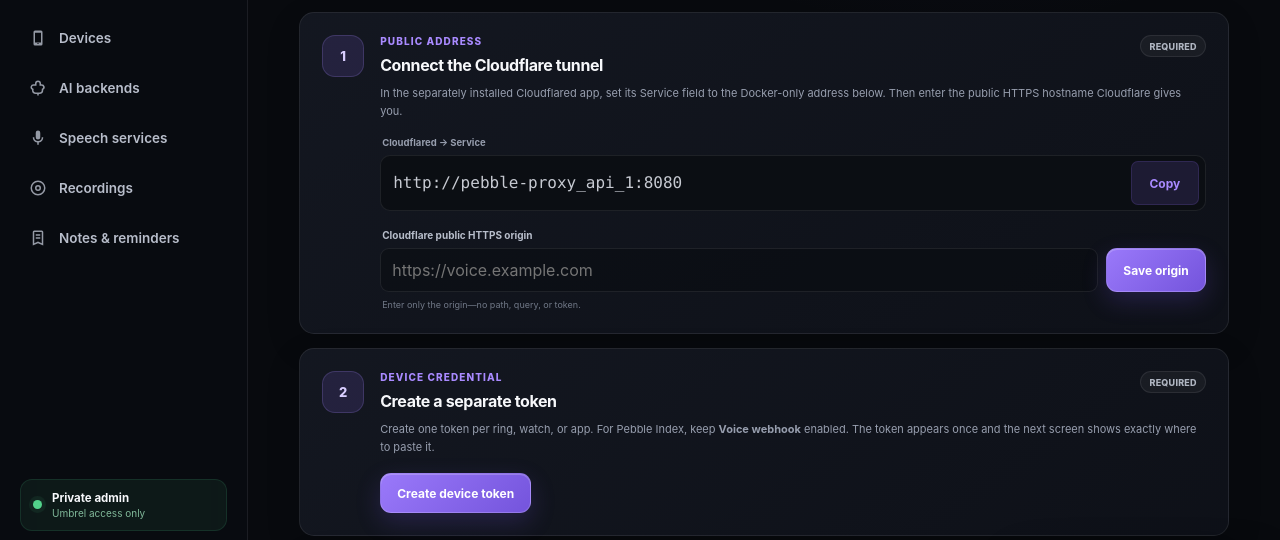
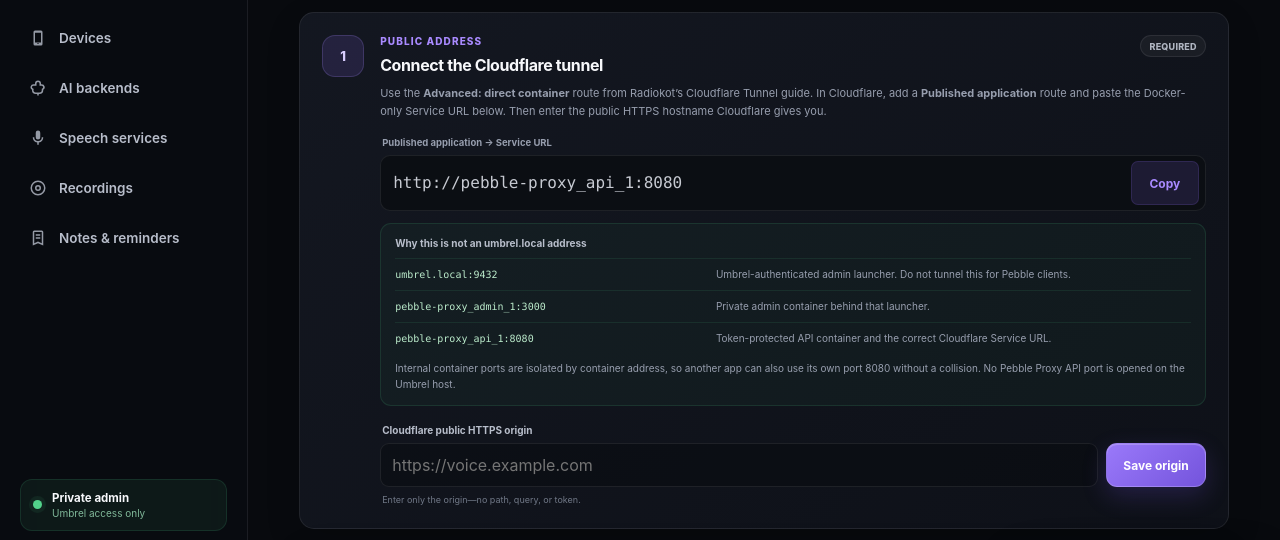
Before and after one commit to jlmrt/PebbleProxy, a website: page web/index.html in a window 1280 px wide. Both pictures are taken after a click on the link "Guided setup". Shown: the part 190-730 px from the top of the page. Drawn offline with Linux system fonts and the light colour scheme; no server answers.

Commit message:
Clarify direct-container routing and port separation

```diff
--- a/docker-compose.yml
+++ b/docker-compose.yml
@@ -66,6 +66,8 @@ services:
       PUBLIC_BASE_URL: ${PEBBLE_PROXY_PUBLIC_BASE_URL:-}
       ALLOWED_PUBLIC_HOSTS: ${PEBBLE_PROXY_ALLOWED_HOSTS:-}
       NODE_ENV: production
+    # Intentionally Docker-network-only. Cloudflared reaches this service at
+    # pebble-proxy_api_1:8080; no API port is published on the Umbrel host.
     expose:
       - "8080"
     networks:
--- a/src/admin.js
+++ b/src/admin.js
@@ -283,6 +283,9 @@ function connectivityView(db, config) {
       status: 'not_checked',
       serviceUrl: CLOUDFLARED_SERVICE_URL,
       publicTarget: CLOUDFLARED_SERVICE_URL,
+      routeMode: 'internal_container',
+      hostPortPublished: false,
+      adminPort: 9432,
       adminPublic: false
     },
     publicApi: {
--- a/web/index.html
+++ b/web/index.html
@@ -7,7 +7,7 @@
     <meta name="color-scheme" content="dark">
     <meta name="description" content="Private control plane for Pebble Proxy on Umbrel">
     <title>Pebble Proxy</title>
-    <link rel="stylesheet" href="/styles.css?v=0.1.0-test.4">
+    <link rel="stylesheet" href="/styles.css?v=0.1.0-test.5">
   </head>
   <body>
     <a class="skip-link" href="#main-content">Skip to content</a>
@@ -101,10 +101,19 @@
                 <div class="step-number" aria-hidden="true">1</div>
                 <div class="step-content">
                   <div class="step-heading"><div><span class="eyebrow">Public address</span><h3>Connect the Cloudflare tunnel</h3></div><span class="badge badge-neutral" id="setup-origin-status">Required</span></div>
-                  <p>In the separately installed Cloudflared app, set its Service field to the Docker-only address below. Then enter the public HTTPS hostname Cloudflare gives you.</p>
+                  <p>Use the <strong>Advanced: direct container</strong> route from Radiokot’s Cloudflare Tunnel guide. In Cloudflare, add a <strong>Published application</strong> route and paste the Docker-only Service URL below. Then enter the public HTTPS hostname Cloudflare gives you.</p>
                   <div class="copy-field">
-                    <label for="setup-cloudflare-target">Cloudflared → Service</label>
+                    <label for="setup-cloudflare-target">Published application → Service URL</label>
                     <div><input id="setup-cloudflare-target" type="text" readonly spellcheck="false" value="http://pebble-proxy_api_1:8080"><button type="button" class="copy-button" data-copy-target="setup-cloudflare-target">Copy</button></div>
+                  </div>
+                  <div class="route-explanation">
+                    <strong>Why this is not an umbrel.local address</strong>
+                    <dl class="port-map">
+                      <div><dt><code>umbrel.local:9432</code></dt><dd>Umbrel-authenticated admin launcher. Do not tunnel this for Pebble clients.</dd></div>
+                      <div><dt><code>pebble-proxy_admin_1:3000</code></dt><dd>Private admin container behind that launcher.</dd></div>
+                      <div><dt><code>pebble-proxy_api_1:8080</code></dt><dd>Token-protected API container and the correct Cloudflare Service URL.</dd></div>
+                    </dl>
+                    <p>Internal container ports are isolated by container address, so another app can also use its own port 8080 without a collision. No Pebble Proxy API port is opened on the Umbrel host.</p>
                   </div>
                   <form class="connectivity-form" id="setup-connectivity-form">
                     <label class="field"><span>Cloudflare public HTTPS origin</span><div class="connectivity-origin-row"><input id="setup-public-base-url" name="publicBaseUrl" type="url" inputmode="url" autocomplete="url" placeholder="https://voice.example.com" required><button class="button button-primary" type="submit">Save origin</button></div><small>Enter only the origin—no path, query, or token.</small></label>
@@ -209,10 +218,10 @@
                 </div>
                 <p class="helper">Pebble Index/CoreApp: paste this into <strong>Webhook URL</strong>, then paste the raw one-time token into <strong>Auth Token</strong>—no <code>Bearer</code> prefix and no custom header. Custom clients may instead use <code>Authorization: Bearer &lt;token&gt;</code>.</p>
                 <div class="copy-field copy-field-secondary">
-                  <label for="cloudflare-service-url">Internal Cloudflared target (Docker only)</label>
+                  <label for="cloudflare-service-url">Published application Service URL (advanced/direct container)</label>
                   <div><input id="cloudflare-service-url" type="text" readonly spellcheck="false" value="http://pebble-proxy_api_1:8080"><button type="button" class="copy-button" data-copy-target="cloudflare-service-url">Copy</button></div>
                 </div>
-                <p class="helper">Paste this into Cloudflared’s Service field. Port 8080 exists only inside the Pebble Proxy API container; it is not opened on the Umbrel host.</p>
+                <p class="helper">Paste this exact value into Cloudflare’s Published application → Service URL. This is Radiokot’s direct-container route: port 8080 is not opened on the Umbrel host and cannot collide with another container’s internal port. Do not substitute <code>umbrel.local:9432</code>; that is the protected admin UI.</p>
               </article>
 
               <article class="panel">
@@ -471,7 +480,7 @@
     </dialog>
 
     <div class="toast-region" id="toast-region" role="status" aria-live="polite" aria-atomic="true"></div>
-    <script src="/clipboard.js?v=0.1.0-test.4" defer></script>
-    <script src="/app.js?v=0.1.0-test.4" defer></script>
+    <script src="/clipboard.js?v=0.1.0-test.5" defer></script>
+    <script src="/app.js?v=0.1.0-test.5" defer></script>
   </body>
 </html>
--- a/web/styles.css
+++ b/web/styles.css
@@ -1206,6 +1206,57 @@ code {
   margin-top: 17px;
 }
 
+.route-explanation {
+  margin-top: 12px;
+  padding: 13px 14px;
+  color: var(--muted-strong);
+  background: rgba(82, 211, 139, 0.045);
+  border: 1px solid rgba(82, 211, 139, 0.13);
+  border-radius: 11px;
+}
+
+.route-explanation strong {
+  display: block;
+  font-size: 10px;
+}
+
+.route-explanation p {
+  margin: 6px 0 0;
+  color: var(--muted);
+  font-size: 10px;
+  line-height: 1.6;
+}
+
+.port-map {
+  display: grid;
+  gap: 0;
+  margin: 9px 0 0;
+}
+
+.port-map > div {
+  display: grid;
+  grid-template-columns: minmax(170px, 0.65fr) minmax(0, 1fr);
+  gap: 12px;
+  padding: 8px 0;
+  border-top: 1px solid rgba(82, 211, 139, 0.1);
+}
+
+.port-map dt,
+.port-map dd {
+  margin: 0;
+  font-size: 10px;
+  line-height: 1.5;
+}
+
+.port-map dd {
+  color: var(--muted);
+}
+
+.route-explanation code {
+  color: #bceccc;
+  overflow-wrap: anywhere;
+}
+
 .client-guide-grid {
   display: grid;
   grid-template-columns: repeat(2, minmax(0, 1fr));
@@ -2775,6 +2826,11 @@ textarea,
     gap: 9px;
   }
 
+  .port-map > div {
+    grid-template-columns: 1fr;
+    gap: 3px;
+  }
+
   .field-grid,
   .transcript-grid {
     grid-template-columns: 1fr;
```
Also changed, not shown: scripts/check.mjs (+6 -3 lines), test/admin.test.js (+3 -0 lines), umbrel-app.yml (+4 -4 lines), 1 other file.
